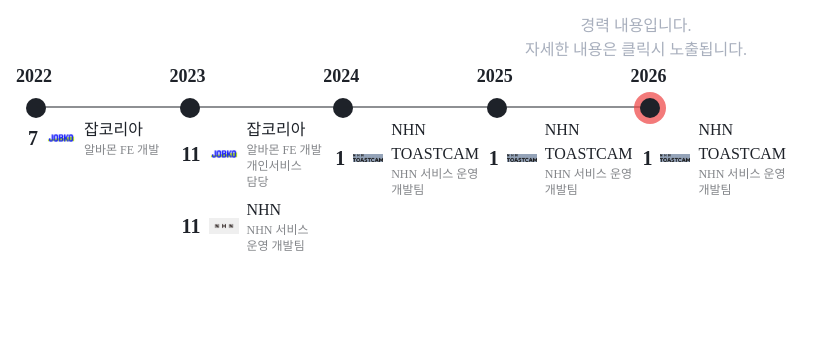
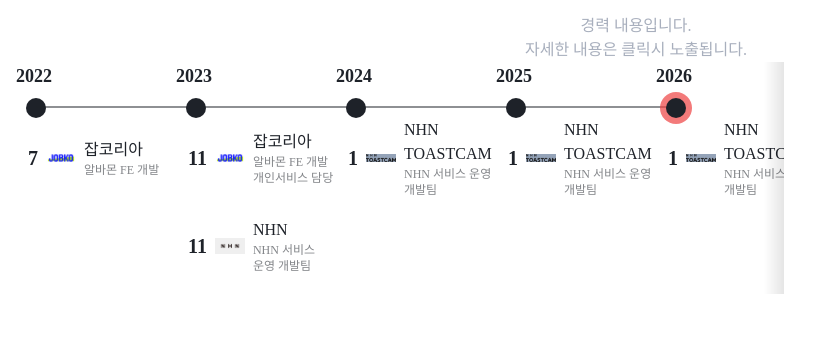
Before and after one commit to HyeongSeoku/FE_Blog, a Next.js app: page / in a window 1280 px wide. Shown: the part 1046-1390 px from the top of the page, without its empty margins (0-833 px from the left). Built offline with nearby package versions, Linux system fonts and the light colour scheme; no server answers.

Commit message:
Modify : History Section 스타일 수정

```diff
--- a/src/components/HistorySection/HistorySection.tsx
+++ b/src/components/HistorySection/HistorySection.tsx
@@ -19,7 +19,7 @@
   const yearData = HISTORY_LIST.filter(({ year }) => targetYear === year);
 
   return (
-    <section className="history-item justify-center flex flex-col w-full h-full">
+    <section className="history-item justify-center flex flex-col w-full h-full min-w-40">
       <time
         dateTime={`${targetYear}`}
         className="block mb-2 text-lg font-semibold"
@@ -33,11 +33,11 @@
         <div className="absolute top-1/2 left-5 w-5 h-5 rounded-full bg-[var(--text-color)] transform -translate-x-1/2 -translate-y-1/2 z-10"></div>
       </div>
       {!!yearData.length ? (
-        <div className="history-detail-container">
+        <div className="history-detail-container ">
           {yearData.map(({ month, title, description, tag, logoSrc }, idx) => (
             <div
               key={`${month}_${idx}`}
-              className="flex items-center gap-2 pl-3 mb-2"
+              className="flex items-center gap-2 pl-3 mb-2 min-h-20"
             >
               <span className="text-xl font-bold">{month}</span>
               <img
@@ -55,8 +55,8 @@
           ))}
         </div>
       ) : (
-        <div className="history-detail-container">
-          <div className="flex items-center gap-2 pl-3 mb-2">
+        <div className="history-detail-container ">
+          <div className="flex items-center gap-2 pl-3 mb-2 min-h-20">
             <span className="text-xl font-bold">{currentJob?.month}</span>
             <img
               src={`${PUBLIC_IMG_PATH}/${currentJob?.logoSrc}`}
@@ -85,7 +85,7 @@
   const currentJob = HISTORY_LIST.findLast(({ isCurrent }) => isCurrent);
 
   return (
-    <article className="flex max-w-3xl justify-between relative">
+    <article className="history-container flex max-w-3xl justify-between relative overflow-x-scroll z-10">
       {yearList.map((year, idx) => (
         <HistoryItem
           key={`${year}_${idx}`}
--- a/src/components/HistorySection/history-section.css
+++ b/src/components/HistorySection/history-section.css
@@ -1,3 +1,12 @@
+.history-container {
+  -ms-overflow-style: none; /* IE and Edge */
+  scrollbar-width: none; /* Firefox */
+}
+
+.history-container::-webkit-scrollbar {
+  display: none;
+}
+
 .history-circle::after {
   content: "";
   width: 100%;
@@ -13,3 +22,14 @@
 .history-item:last-child .history-circle::after {
   display: none;
 }
+
+.history-container::after {
+  content: "";
+  position: absolute;
+  top: 0;
+  right: 0;
+  width: 20px;
+  height: 100%;
+  background: linear-gradient(to left, rgba(0, 0, 0, 0.1), transparent);
+  pointer-events: none;
+}
```
